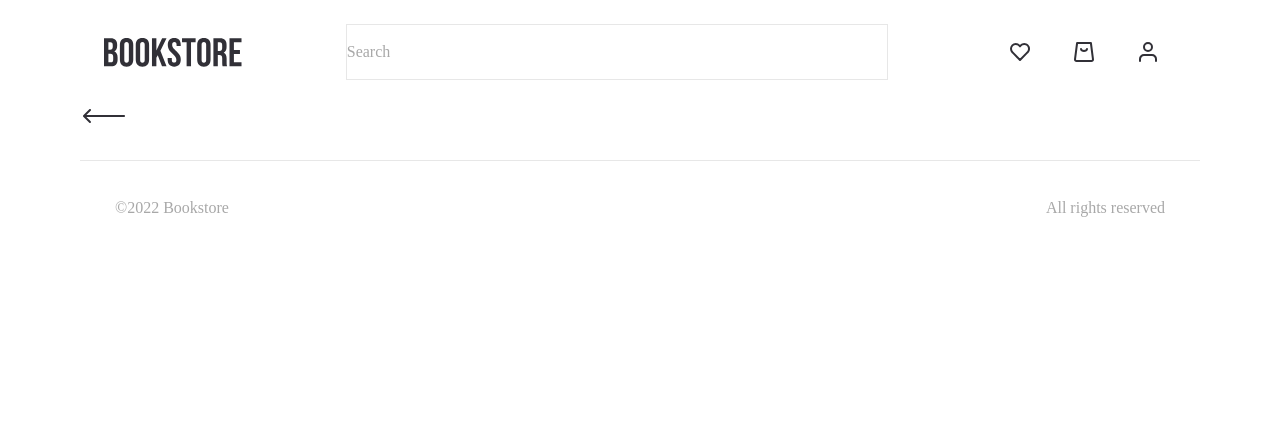
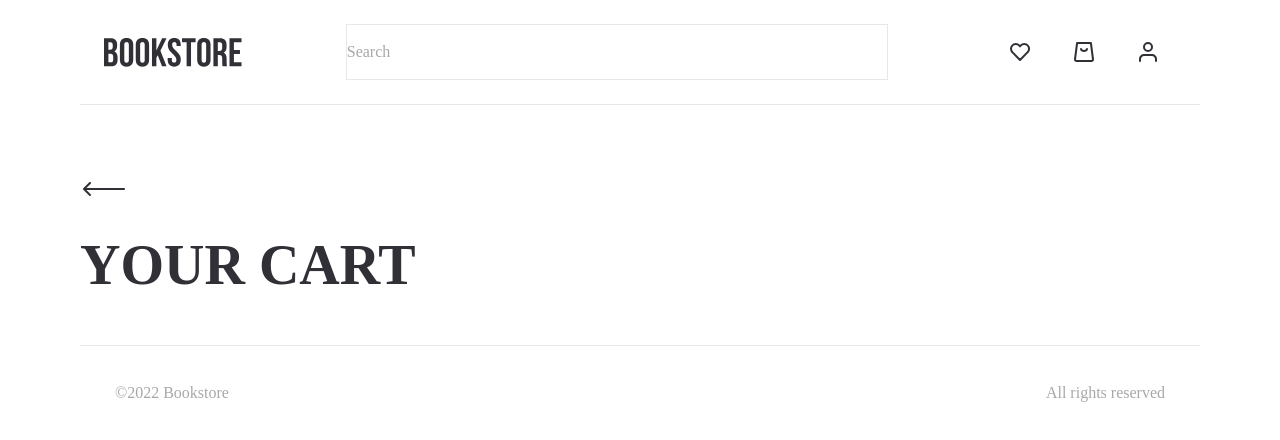
Before and after one commit to Andrew-Ilyushchenko/book-shop-react, a React (Create React App) app: page /cart in a window 1280 px wide. Shown: the top 440 px of the page. Built offline with nearby package versions, Linux system fonts and the light colour scheme.

Commit message:
feat: add some visual elements

```diff
--- a/src/App.tsx
+++ b/src/App.tsx
@@ -3,6 +3,7 @@ import { Route, Routes, Navigate } from 'react-router-dom';
 import LoginPage from './pages/LoginPage';
 import HomePage from './pages/HomePage';
 import CartPage from './pages/CartPage';
+import NotFoundPage from './pages/NotFoundPage';
 
 
 const App = () => {
@@ -12,6 +13,7 @@ const App = () => {
       <Route path='/login' element={<LoginPage />} />
       <Route path='/home' element={<HomePage />} />
       <Route path='/cart' element={<CartPage />} />
+      <Route path='*' element={<NotFoundPage />} />
     </Routes>
   );
 }
--- a/src/Components/common-components/Header/Header.css
+++ b/src/Components/common-components/Header/Header.css
@@ -1,5 +1,5 @@
 .header{
-
+    margin-bottom: 72px;
 }
 .header-wrap{
     display: flex;
--- a/src/Components/common-components/Header/index.tsx
+++ b/src/Components/common-components/Header/index.tsx
@@ -2,6 +2,7 @@ import { defaultMaxListeners } from 'events';
 import React, { useCallback, useState } from 'react';
 import './Header.css'
 import Input from '../Input';
+import { Link } from 'react-router-dom';
 
 const initialSearchValue = {
     search: 'Search',
@@ -19,6 +20,7 @@ const Header = () => {
             <header className="header">
                     <div className="header-wrap">
 
+                        <Link to='/home'>
                             <div className="logo">
                                 <svg xmlns="http://www.w3.org/2000/svg" width="138" height="29" viewBox="0 0 138 29" fill="none">
                                     <path d="M6.64 0.319998C8.90667 0.319998 10.56 0.853331 11.6 1.92C12.64 2.96 13.16 4.57333 13.16 6.76V7.76C13.16 10.64 12.2133 12.52 10.32 13.4C12.5067 14.2533 13.6 16.2533 13.6 19.4V21.68C13.6 23.84 13.0267 25.4933 11.88 26.64C10.76 27.76 9.10667 28.32 6.92 28.32H0V0.319998H6.64ZM6.36 15.72H4.4V24.32H6.92C7.69333 24.32 8.26667 24.12 8.64 23.72C9.01333 23.2933 9.2 22.5733 9.2 21.56V19.12C9.2 17.84 8.97333 16.96 8.52 16.48C8.09333 15.9733 7.37333 15.72 6.36 15.72ZM6.52 4.32H4.4V11.72H6.12C7 11.72 7.65333 11.4933 8.08 11.04C8.53333 10.5867 8.76 9.82666 8.76 8.76V7.2C8.76 5.28 8.01333 4.32 6.52 4.32Z" fill="#313037"/>
@@ -32,6 +34,7 @@ const Header = () => {
                                     <path d="M129.908 4.32V12.12H135.948V16.12H129.908V24.32H137.508V28.32H125.508V0.319998H137.508V4.32H129.908Z" fill="#313037"/>
                                 </svg>
                             </div>
+                        </Link>
 
                         <Input value={searchValue.search} onChange={onChangeSearchValue} className='search-input' fieldName='search'/>
 
@@ -43,23 +46,28 @@ const Header = () => {
                                 </svg>
                             </div>
 
+                            <Link to='/cart'>
                                 <div className="navigation-shopping-bag">
                                     <svg xmlns="http://www.w3.org/2000/svg" width="24" height="24" viewBox="0 0 24 24" fill="none" className='header-svg'>
                                         <path d="M5.1 3L3 19.3929C3 19.8191 3.15979 20.2279 3.44422 20.5293C3.72865 20.8307 4.11442 21 4.51667 21H19.4833C19.8856 21 20.2713 20.8307 20.5558 20.5293C20.8402 20.2279 21 19.8191 21 19.3929L18.9 3H5.1Z" stroke="#313037" stroke-width="2" stroke-linecap="round" stroke-linejoin="round"/>
                                         <path d="M15 9C15 9.53043 14.6839 10.0391 14.1213 10.4142C13.5587 10.7893 12.7956 11 12 11C11.2044 11 10.4413 10.7893 9.87868 10.4142C9.31607 10.0391 9 9.53043 9 9" stroke="#313037" stroke-width="2" stroke-linecap="round" stroke-linejoin="round"/>
                                     </svg>
                                 </div>
+                            </Link>
 
+                            <Link to='/login'>
                                 <div className="navigation-user">
                                     <svg xmlns="http://www.w3.org/2000/svg" width="24" height="24" viewBox="0 0 24 24" fill="none" className='header-svg'>
                                         <path d="M20 21V19C20 17.9391 19.5786 16.9217 18.8284 16.1716C18.0783 15.4214 17.0609 15 16 15H8C6.93913 15 5.92172 15.4214 5.17157 16.1716C4.42143 16.9217 4 17.9391 4 19V21" stroke="#313037" stroke-width="2" stroke-linecap="round" stroke-linejoin="round"/>
                                         <path d="M12 11C14.2091 11 16 9.20914 16 7C16 4.79086 14.2091 3 12 3C9.79086 3 8 4.79086 8 7C8 9.20914 9.79086 11 12 11Z" stroke="#313037" stroke-width="2" stroke-linecap="round" stroke-linejoin="round"/>
                                     </svg>
                                 </div>
+                            </Link>
 
                         </div>
 
                     </div>
+                    <div className="line"></div>
             </header>
         </>
     )
--- a/src/pages/CartPage/index.tsx
+++ b/src/pages/CartPage/index.tsx
@@ -3,6 +3,7 @@ import Header from '../../Components/common-components/Header';
 import Footer from '../../Components/common-components/Footer';
 import './CartPage.css';
 import { useSelector } from 'react-redux';
+import { Link } from 'react-router-dom';
 
 const CartPage = () => {
     const cart = useSelector((state: any) => state.cart);
@@ -10,6 +11,7 @@ const CartPage = () => {
         <>
             <div className="container">
                 <Header />
+                <Link to='/home'>
                     <div className="arrow-wrap">
                         <div className="arrow">
                             <svg xmlns="http://www.w3.org/2000/svg" width="46" height="24" viewBox="0 0 46 24" fill="none">
@@ -18,6 +20,8 @@ const CartPage = () => {
                             </svg>
                         </div>
                     </div>
+                </Link>
+                <h1 className='main-title'>YOUR CART</h1>
                 <Footer />
             </div>
         </>
--- a/src/pages/HomePage/HomePage.css
+++ b/src/pages/HomePage/HomePage.css
@@ -14,6 +14,15 @@
     width: 1120px;
     height: 1px;
     background: var(--background-colors-gray, #E7E7E7);
+}
+.main-title{
+    padding-bottom: 48px;
+    color: var(--system-colors-primary, #313037);
+    font-family: Bebas Neue;
+    font-size: 56px;
+    font-style: normal;
+    font-weight: 700;
+    line-height: 64px;
 }
 .book-list{
     display: flex;
--- a/src/pages/HomePage/index.tsx
+++ b/src/pages/HomePage/index.tsx
@@ -31,6 +31,7 @@ const HomePage = () => {
         <>
             <div className="container">
                 <Header />
+                <h1 className="main-title">NEW RELEASES BOOKS</h1>
                 <List list={Books} />
                 <InputSubscribe />
                 <Footer />
--- /dev/null
+++ b/src/pages/NotFoundPage/NotFoundPage.css
@@ -0,0 +1,26 @@
+.not-found{
+    margin-top: 60px;
+    margin-bottom: 60px;
+}
+.number-err{
+    display: flex;
+    align-items: center;
+    justify-content: center;
+    color: var(--system-colors-primary, #313037);
+    font-family: Bebas Neue;
+    font-size: 56px;
+    font-style: normal;
+    font-weight: 700;
+    line-height: 64px;
+}
+.title-err{
+    display: flex;
+    align-items: center;
+    justify-content: center;
+    color: var(--system-colors-secondary, #A8A8A8);
+    font-family: Helios;
+    font-size: 16px;
+    font-style: normal;
+    font-weight: 400;
+    line-height: 24px;
+}
--- /dev/null
+++ b/src/pages/NotFoundPage/index.tsx
@@ -0,0 +1,25 @@
+import React from 'react';
+import Header from '../../Components/common-components/Header';
+import Footer from '../../Components/common-components/Footer';
+import './NotFoundPage.css'
+
+const NotFoundPage = () => {
+    return(
+        <>
+            <div className="container">
+                <Header />
+                <div className="not-found">
+                    <div className="not-found-wrap">
+                        <div className="number-err">404</div>
+                        <div className="title-err">
+                            Sorry, the page not found
+                        </div>
+                    </div>
+                </div>
+                <Footer />
+            </div>
+        </>
+    )
+};
+
+export default NotFoundPage;
```
Lines whose indentation alone changed are shown as unchanged.
